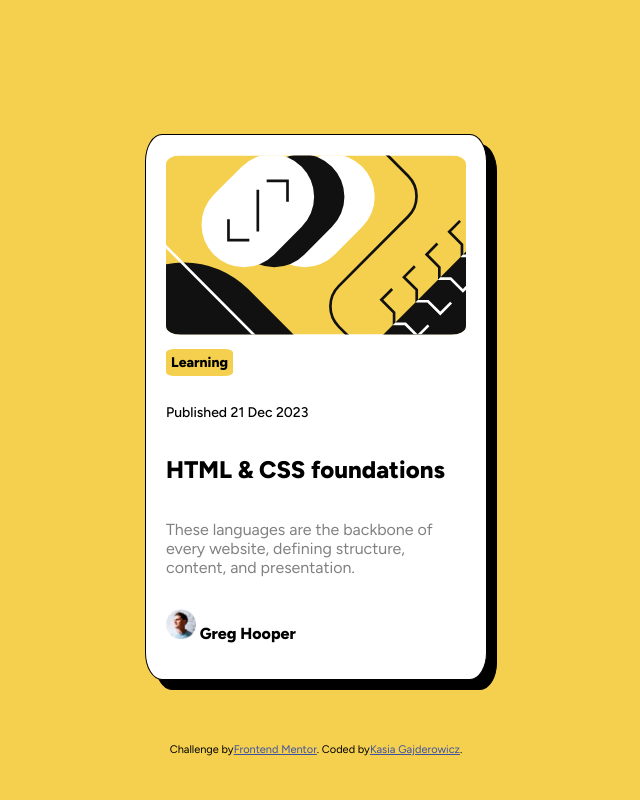
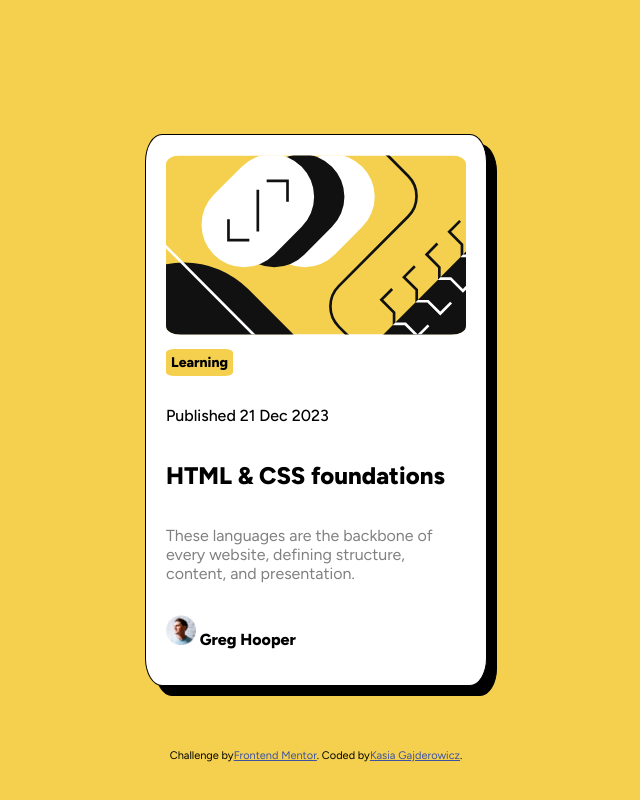
Before and after one commit to kataszynka5/blog-card, a plain HTML site: page index.html in a window 1280 px wide. Shown: the whole page, without its empty margins (324-964 px from the left). Drawn offline with Linux system fonts and the light colour scheme.

Commit message:
Add files via upload

```diff
--- a/index.html
+++ b/index.html
@@ -53,7 +53,7 @@
 
     .p2 {
       font-weight: 500;
-      font-size: 14px;
+      font-size: 16px;
     }
 
     h1 {
@@ -69,6 +69,7 @@
 
     .p3 {
       color: hsl(0, 0%, 50%);
+      font-size: 16px;
     }
 
     .avatar {
```
